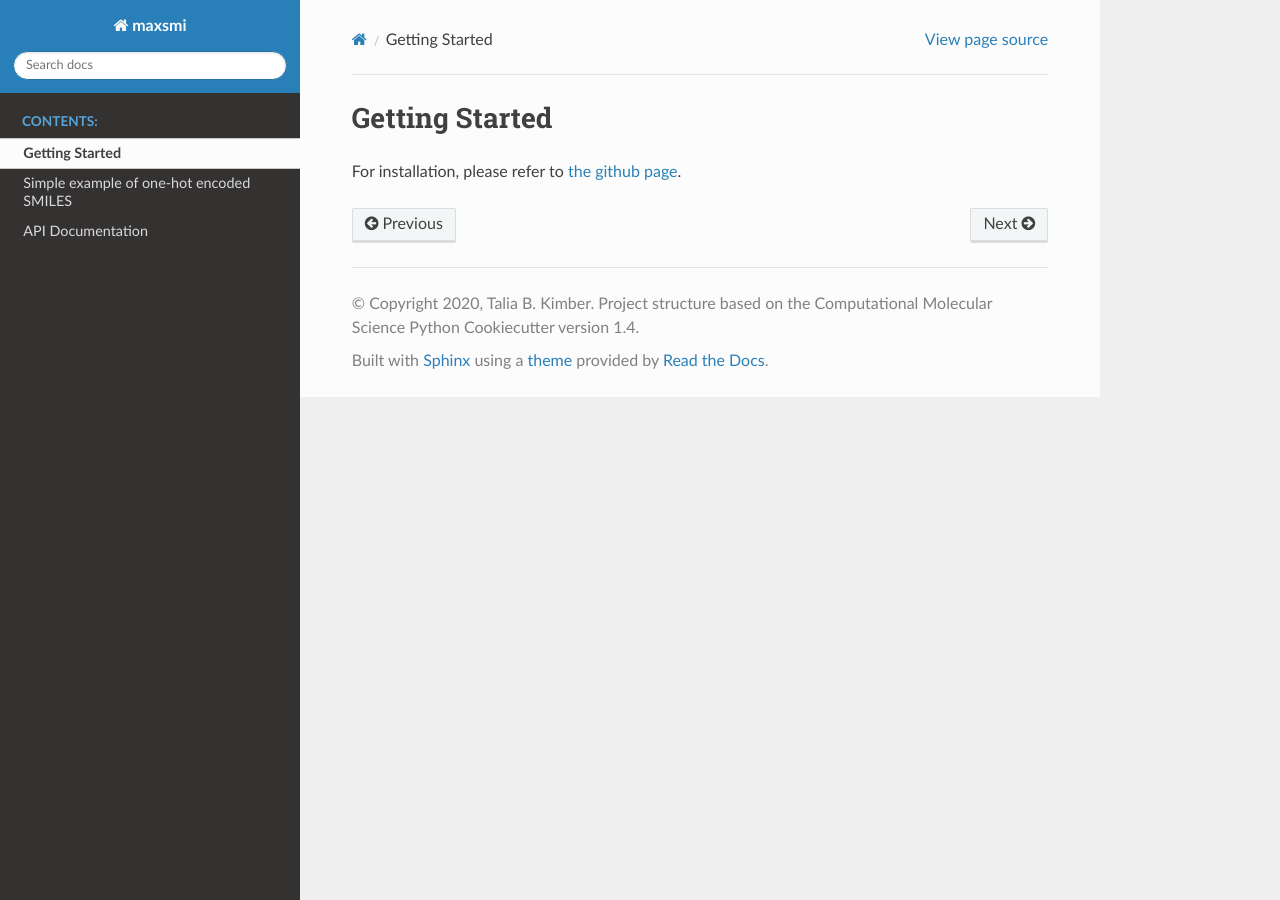
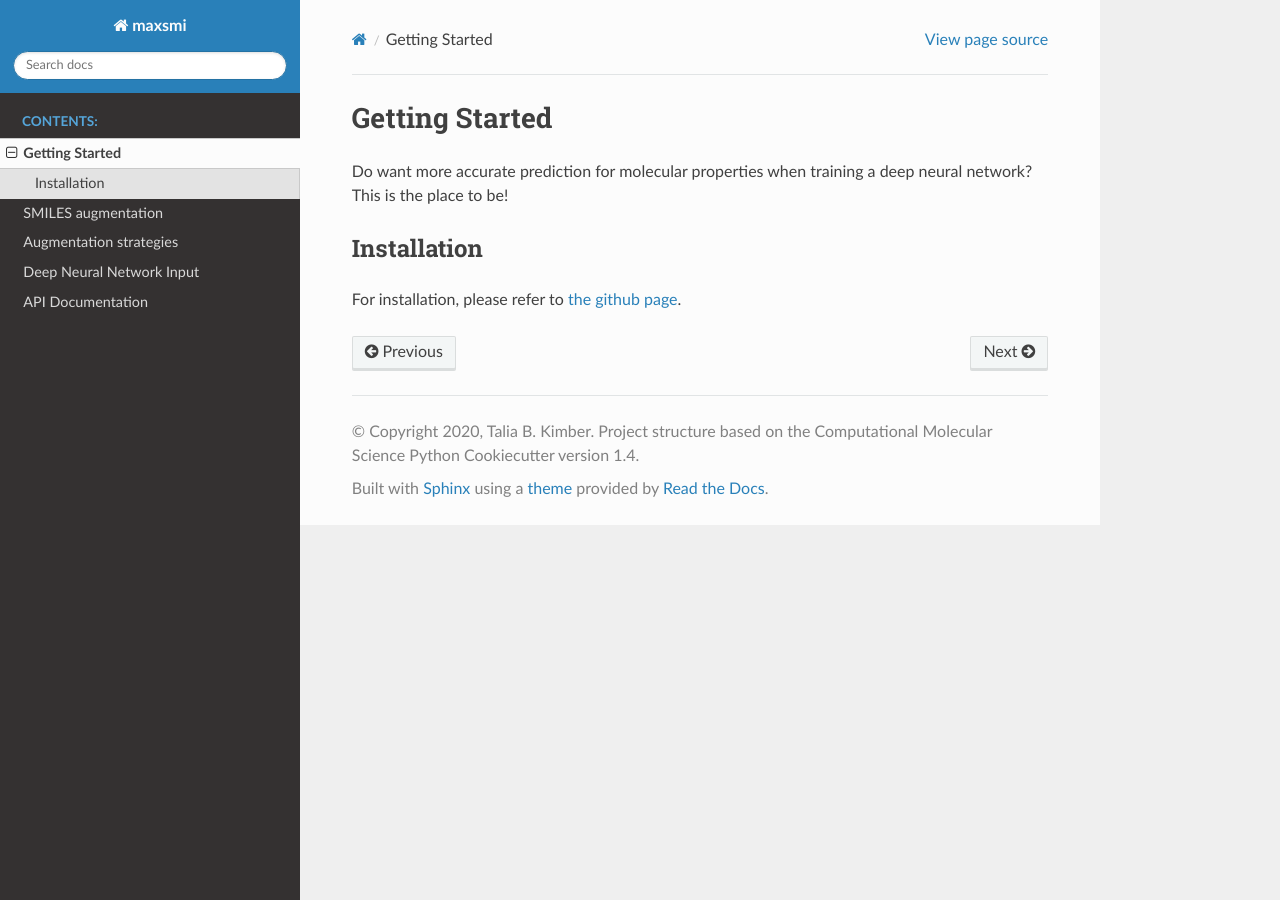
Before and after one commit to volkamerlab/maxsmi, a Sphinx documentation site: the page built from docs/getting_started.rst, in a window 1280 px wide. Built offline with Sphinx 7.4.7 and the Read the Docs theme 2.0.0, drawn with Linux system fonts in a browser that asks for light colours.

```diff
--- a/docs/getting_started.rst
+++ b/docs/getting_started.rst
@@ -1,4 +1,10 @@
 Getting Started
 ===============
 
+Do want more accurate prediction for molecular properties when training a deep neural network?
+This is the place to be!
+
+Installation
+-------------
+
 For installation, please refer to `the github page <https://github.com/volkamerlab/maxsmi#conda-installation>`_.
```
Also changed, not shown: docs/example/smiles_one_hot_encoded.ipynb.
